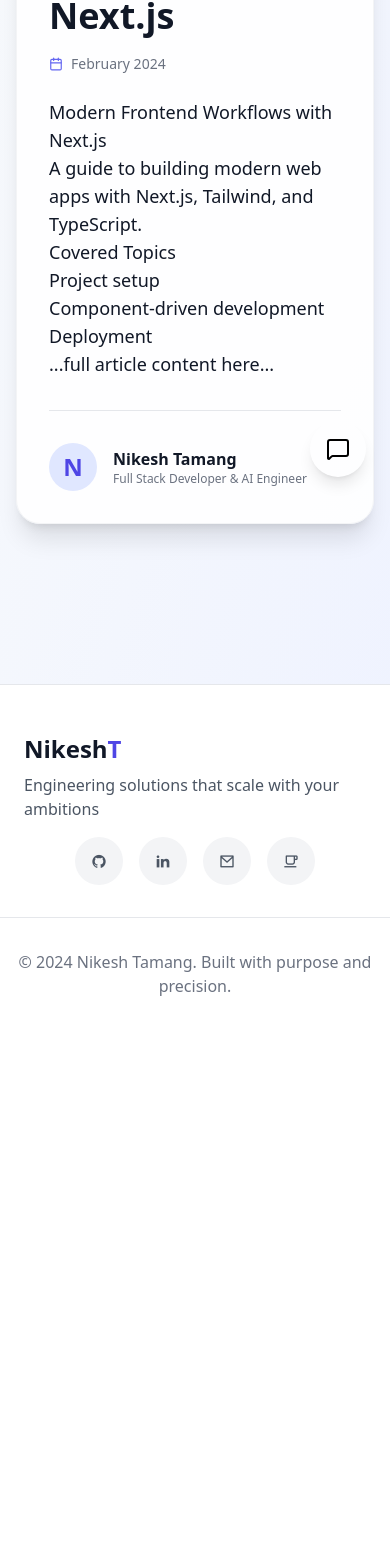
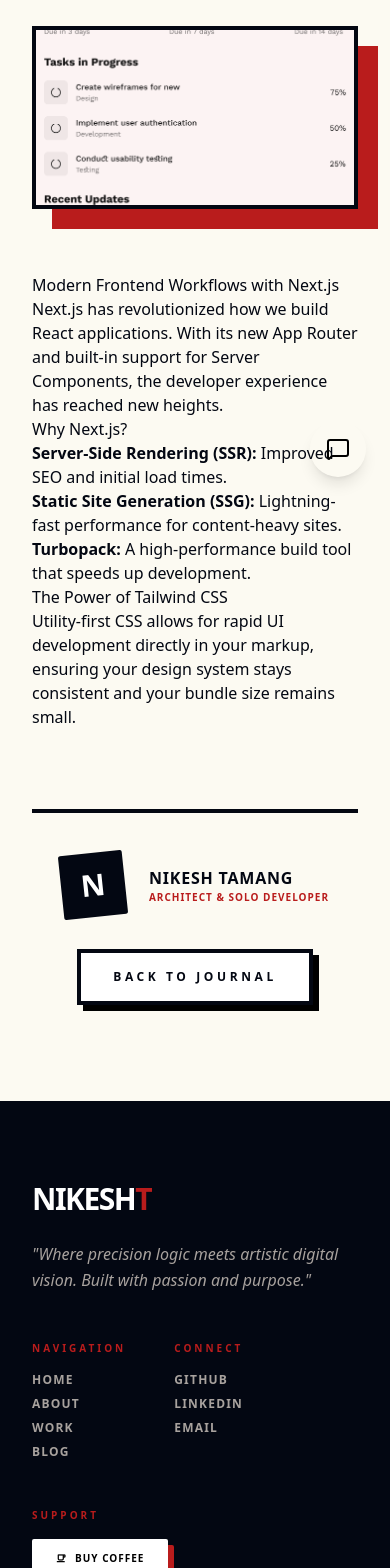
Before and after one commit to nikeshtamangghising/portfolio, a Next.js app: page /blog/modern-frontend-nextjs in a window 390 px wide. Shown: the part 343-1911 px from the top of the page. Before the commit the page ends 1389 px from the top, so only its background shows below. Built offline with nearby package versions, Linux system fonts and the light colour scheme; no server answers.

Commit message:
redesign blog list and detail pages to Japanese Ink aesthetic

```diff
--- a/app/blog/[slug]/page.tsx
+++ b/app/blog/[slug]/page.tsx
@@ -15,61 +15,118 @@
   const { slug } = await params;
   const post = blogPosts.find(p => p.slug === slug);
   if (!post) return notFound();
+
   return (
-    <div className="min-h-screen bg-gradient-to-br from-slate-50 to-indigo-50 text-gray-900">
+    <div className="min-h-screen bg-[#fcfaf2] text-gray-950">
       <Navbar />
-      <main className="pt-32 pb-20 max-w-2xl mx-auto px-4 sm:px-6">
-        <div className="mb-8">
-          <Link href="/blog" className="text-indigo-600 hover:underline inline-flex items-center mb-4">
-            ← Back to Blog
-          </Link>
-          <div className="rounded-3xl shadow-xl bg-white/90 p-8 md:p-12 mb-6 border border-gray-100">
-            <h1 className="text-4xl md:text-5xl font-extrabold text-gray-900 mb-4 leading-tight">
-              {post.title}
-            </h1>
-            <div className="flex items-center text-gray-500 text-sm mb-6">
-              <FiCalendar className="mr-2 text-indigo-500" />
-              {post.date}
+
+      <main className="pt-32 pb-24">
+        {/* Article Header */}
+        <header className="max-w-4xl mx-auto px-8 md:px-12 mb-16 text-center">
+          <div className="inline-flex items-center px-4 py-1 rounded-sm bg-red-700 text-white text-[10px] font-black tracking-[0.3em] uppercase transform -skew-x-12 mb-8">
+            {post.date}
+          </div>
+          <h1 className="text-4xl md:text-7xl font-black tracking-tighter leading-tight mb-12">
+            {post.title}
+          </h1>
+
+          <div className="relative aspect-video w-full border-4 border-gray-950 shadow-[20px_20px_0px_0px_rgba(185,28,28,1)] overflow-hidden">
+            <img
+              src={post.image}
+              alt={post.title}
+              className="w-full h-full object-cover grayscale"
+            />
+            <div className="absolute inset-0 bg-red-700/5 mix-blend-multiply"></div>
+          </div>
+        </header>
+
+        {/* Article Content */}
+        <article className="max-w-3xl mx-auto px-8 md:px-12">
+          <div className="prose prose-lg prose-stone max-w-none
+            prose-headings:font-black prose-headings:tracking-tighter prose-headings:uppercase
+            prose-h2:text-3xl prose-h2:border-l-4 prose-h2:border-red-700 prose-h2:pl-6
+            prose-p:font-medium prose-p:text-gray-700 prose-p:leading-relaxed
+            prose-strong:text-red-700 prose-strong:font-black
+            prose-code:bg-gray-950 prose-code:text-white prose-code:px-2 prose-code:py-1 prose-code:rounded-sm prose-code:before:content-none prose-code:after:content-none
+            prose-a:text-red-700 prose-a:no-underline prose-a:border-b-2 prose-a:border-red-700/20 hover:prose-a:border-red-700 transition-all">
+            <ReactMarkdown>{post.content}</ReactMarkdown>
+          </div>
+
+          <div className="mt-20 pt-10 border-t-4 border-gray-950 flex flex-col sm:flex-row items-center justify-between gap-8">
+            <div className="flex items-center gap-6 text-left">
+              <div className="w-16 h-16 rounded-sm bg-gray-950 flex items-center justify-center text-3xl font-black text-white transform -rotate-6">N</div>
+              <div>
+                <div className="font-black text-gray-950 uppercase tracking-wider">Nikesh Tamang</div>
+                <div className="text-red-700 text-[10px] font-black uppercase tracking-widest">Architect & Solo Developer</div>
+              </div>
             </div>
-            <article className="prose prose-indigo max-w-none text-lg">
-              <ReactMarkdown>{post.content}</ReactMarkdown>
-            </article>
-            <hr className="my-8 border-gray-200" />
-            <div className="flex items-center gap-4 mt-6">
-              <div className="w-12 h-12 rounded-full bg-indigo-100 flex items-center justify-center text-2xl font-bold text-indigo-600">N</div>
-              <div>
-                <div className="font-semibold text-gray-900">Nikesh Tamang</div>
-                <div className="text-gray-500 text-xs">Full Stack Developer & AI Engineer</div>
+            <Link
+              href="/blog"
+              className="px-8 py-4 bg-white border-4 border-gray-950 font-black text-xs uppercase tracking-[0.3em] shadow-[6px_6px_0px_0px_rgba(0,0,0,1)] hover:shadow-none hover:translate-x-[6px] hover:translate-y-[6px] transition-all"
+            >
+              Back to Journal
+            </Link>
+          </div>
+        </article>
+      </main>
+
+      <footer className="bg-gray-950 text-white py-20">
+        <div className="max-w-7xl mx-auto px-8 md:px-12">
+          <div className="flex flex-col md:flex-row items-start justify-between gap-12">
+            <div className="max-w-sm space-y-6">
+              <div className="text-3xl font-black tracking-tighter">
+                NIKESH<span className="text-red-700">T</span>
+              </div>
+              <p className="text-stone-400 font-medium leading-relaxed italic">
+                "Where precision logic meets artistic digital vision. Built with passion and purpose."
+              </p>
+            </div>
+
+            <div className="grid grid-cols-2 sm:grid-cols-3 gap-12">
+              <div className="space-y-4">
+                <div className="text-[10px] font-black uppercase tracking-[0.3em] text-red-700">Navigation</div>
+                <div className="flex flex-col space-y-2 text-stone-400 font-bold uppercase text-xs tracking-widest">
+                  <Link href="/" className="hover:text-white transition-colors text-left">Home</Link>
+                  <Link href="/#about" className="hover:text-white transition-colors text-left">About</Link>
+                  <Link href="/projects" className="hover:text-white transition-colors text-left">Work</Link>
+                  <Link href="/blog" className="hover:text-white transition-colors text-left">Blog</Link>
+                </div>
+              </div>
+
+              <div className="space-y-4">
+                <div className="text-[10px] font-black uppercase tracking-[0.3em] text-red-700">Connect</div>
+                <div className="flex flex-col space-y-2 text-stone-400 font-bold uppercase text-xs tracking-widest">
+                  <a href="https://github.com/nikeshtamangghising" target="_blank" rel="noopener noreferrer" className="hover:text-white transition-colors">GitHub</a>
+                  <a href="https://linkedin.com" target="_blank" rel="noopener noreferrer" className="hover:text-white transition-colors">LinkedIn</a>
+                  <a href="mailto:nikeshtamangghising@gmail.com" className="hover:text-white transition-colors">Email</a>
+                </div>
+              </div>
+
+              <div className="space-y-4 col-span-2 sm:col-span-1">
+                <div className="text-[10px] font-black uppercase tracking-[0.3em] text-red-700">Support</div>
+                <a
+                  href="https://buymeacoffee.com/nikeshtamag"
+                  target="_blank"
+                  rel="noopener noreferrer"
+                  className="inline-flex items-center gap-2 bg-white text-black px-6 py-3 rounded-sm font-black text-[10px] tracking-widest hover:bg-red-700 hover:text-white transition-all shadow-[6px_6px_0px_0px_rgba(185,28,28,1)]"
+                >
+                  <i className="ri-cup-line"></i> BUY COFFEE
+                </a>
               </div>
             </div>
           </div>
-        </div>
-      </main>
-      <footer className="bg-white border-t border-gray-200 py-12 mt-12">
-        <div className="max-w-6xl mx-auto px-6 flex flex-col md:flex-row items-center justify-between">
-          <div className="mb-4 md:mb-0">
-            <div className="text-2xl font-bold text-gray-900 mb-2 cursor-pointer">
-              <Link href="/">Nikesh<span className="text-indigo-600">T</span></Link>
+
+          <div className="mt-20 pt-10 border-t border-stone-900 flex flex-col md:flex-row justify-between items-center gap-6">
+            <div className="text-[10px] font-black uppercase tracking-[0.5em] text-stone-600">
+              &copy; MMXXIV // NIKESH TAMANG
             </div>
-            <p className="text-gray-600">Engineering solutions that scale with your ambitions</p>
+            <div className="flex gap-4">
+              <div className="w-2 h-2 bg-red-700 rounded-full animate-pulse"></div>
+              <div className="text-[10px] font-black uppercase tracking-[0.5em] text-stone-600">
+                Crafted in Kathmandu
+              </div>
+            </div>
           </div>
-          <div className="flex space-x-4">
-            <a href="https://github.com/nikeshtamangghising" target="_blank" rel="noopener noreferrer" className="w-12 h-12 bg-gray-100 rounded-full flex items-center justify-center hover:bg-indigo-100 transition-all duration-300 hover:scale-110 cursor-pointer group" aria-label="GitHub profile of Nikesh Tamang">
-              <i className="ri-github-fill text-gray-600 group-hover:text-indigo-600 transition-colors"></i>
-            </a>
-            <a href="https://linkedin.com" target="_blank" rel="noopener noreferrer" className="w-12 h-12 bg-gray-100 rounded-full flex items-center justify-center hover:bg-indigo-100 transition-all duration-300 hover:scale-110 cursor-pointer group" aria-label="LinkedIn profile of Nikesh Tamang">
-              <i className="ri-linkedin-fill text-gray-600 group-hover:text-indigo-600 transition-colors"></i>
-            </a>
-            <a href="mailto:nikeshtamangghising@gmail.com" className="w-12 h-12 bg-gray-100 rounded-full flex items-center justify-center hover:bg-indigo-100 transition-all duration-300 hover:scale-110 cursor-pointer group" aria-label="Email Nikesh Tamang">
-              <i className="ri-mail-line text-gray-600 group-hover:text-indigo-600 transition-colors"></i>
-            </a>
-            <a href="https://buymeacoffee.com/nikeshtamag" target="_blank" rel="noopener noreferrer" className="w-12 h-12 bg-gray-100 rounded-full flex items-center justify-center hover:bg-yellow-100 transition-all duration-300 hover:scale-110 cursor-pointer group" aria-label="Buy Nikesh a Coffee">
-              <i className="ri-cup-line text-gray-600 group-hover:text-yellow-600 transition-colors"></i>
-            </a>
-          </div>
-        </div>
-        <div className="border-t border-gray-200 mt-8 pt-8 text-center">
-          <p className="text-gray-500">&copy; 2024 Nikesh Tamang. Built with purpose and precision.</p>
         </div>
       </footer>
     </div>
--- a/app/blog/page.tsx
+++ b/app/blog/page.tsx
@@ -4,53 +4,133 @@
 
 export default function Blog() {
   return (
-    <div className="min-h-screen bg-gray-50 text-gray-900">
+    <div className="min-h-screen bg-[#fcfaf2] text-gray-950">
       <Navbar />
-      <main className="pt-28 pb-20 max-w-4xl mx-auto px-6">
-        <div className="text-center mb-12">
-          <div className="inline-flex items-center px-4 py-2 rounded-full bg-indigo-100 text-indigo-700 text-sm font-medium mb-4">
-            <i className="ri-article-line mr-2"></i>
-            Blog
+
+      <main className="pt-32 pb-24 max-w-7xl mx-auto px-8 md:px-12">
+        {/* Header Section */}
+        <div className="mb-20 space-y-6">
+          <div className="inline-flex items-center px-4 py-1 rounded-sm bg-red-700 text-white text-[10px] font-black tracking-[0.3em] uppercase transform -skew-x-12">
+            The Journal
           </div>
-          <h1 className="text-4xl font-bold text-gray-900 mb-4">Insights & Articles</h1>
-          <p className="text-lg text-gray-600 max-w-2xl mx-auto">Sharing knowledge, tutorials, and thoughts on web development, AI, and more.</p>
+          <h1 className="text-5xl md:text-8xl font-black tracking-tighter">
+            Insights & <br />
+            <span className="text-red-700">Digital Logic</span>
+          </h1>
+          <p className="text-lg md:text-xl text-gray-600 max-w-2xl font-medium border-l-4 border-red-700/20 pl-6">
+            Exploring the intersection of architectural precision, AI integration, and the art of clean code.
+          </p>
         </div>
-        <div className="grid md:grid-cols-2 gap-8">
-          {blogPosts.map((post, idx) => (
-            <div key={post.slug} className="bg-white rounded-2xl shadow-lg p-8 flex flex-col animate-fade-in-up" style={{ animationDelay: `${0.1 + idx * 0.1}s`, animationFillMode: 'both' }}>
-              <h2 className="text-2xl font-bold mb-2">{post.title}</h2>
-              <div className="text-sm text-gray-500 mb-4">{post.date}</div>
-              <p className="text-gray-700 mb-4">{post.excerpt}</p>
-              <Link href={`/blog/${post.slug}`} className="text-indigo-600 font-semibold hover:underline mt-auto">Read More</Link>
-            </div>
+
+        {/* Featured Post */}
+        {blogPosts.length > 0 && (
+          <div className="mb-24 group relative">
+            <Link href={`/blog/${blogPosts[0].slug}`} className="block">
+              <div className="grid lg:grid-cols-2 bg-white border-4 border-gray-950 shadow-[20px_20px_0px_0px_rgba(185,28,28,1)] overflow-hidden transition-all hover:translate-x-[4px] hover:translate-y-[4px] hover:shadow-none">
+                <div className="relative h-80 lg:h-auto overflow-hidden">
+                  <img
+                    src={blogPosts[0].image}
+                    alt={blogPosts[0].title}
+                    className="w-full h-full object-cover grayscale group-hover:grayscale-0 transition-all duration-700 scale-105 group-hover:scale-100"
+                  />
+                  <div className="absolute inset-0 bg-red-700/10 mix-blend-multiply opacity-40"></div>
+                </div>
+                <div className="p-10 md:p-16 flex flex-col justify-center space-y-6">
+                  <div className="text-[10px] font-black uppercase tracking-[0.4em] text-red-700">Featured Article // {blogPosts[0].date}</div>
+                  <h2 className="text-3xl md:text-5xl font-black leading-tight group-hover:text-red-700 transition-colors">{blogPosts[0].title}</h2>
+                  <p className="text-gray-600 text-lg font-medium leading-relaxed">{blogPosts[0].excerpt}</p>
+                  <div className="pt-4 inline-flex items-center text-sm font-black uppercase tracking-[0.2em] border-b-2 border-black group-hover:border-red-700 transition-colors w-fit">
+                    Read Full Details <i className="ri-arrow-right-line ml-3"></i>
+                  </div>
+                </div>
+              </div>
+            </Link>
+          </div>
+        )}
+
+        {/* Blog Grid */}
+        <div className="grid md:grid-cols-2 gap-12 lg:gap-16">
+          {blogPosts.slice(1).map((post, idx) => (
+            <Link key={post.slug} href={`/blog/${post.slug}`} className="group block">
+              <div className="bg-white border-4 border-gray-950 p-8 shadow-[12px_12px_0px_0px_rgba(0,0,0,1)] transition-all hover:translate-x-[4px] hover:translate-y-[4px] hover:shadow-[4px_4px_0px_0px_rgba(0,0,0,1)] flex flex-col h-full animate-fade-in-up" style={{ animationDelay: `${0.1 * idx}s`, animationFillMode: 'both' }}>
+                <div className="relative h-64 mb-8 overflow-hidden border-2 border-gray-950">
+                  <img
+                    src={post.image}
+                    alt={post.title}
+                    className="w-full h-full object-cover grayscale group-hover:grayscale-0 transition-all duration-700"
+                  />
+                  <div className="absolute inset-0 bg-red-700/5 mix-blend-multiply opacity-30"></div>
+                </div>
+                <div className="text-[10px] font-black uppercase tracking-[0.3em] text-red-700 mb-4">{post.date}</div>
+                <h3 className="text-2xl lg:text-3xl font-black mb-4 tracking-tighter leading-tight group-hover:text-red-700 transition-colors">{post.title}</h3>
+                <p className="text-gray-600 font-medium mb-8 flex-grow">{post.excerpt}</p>
+                <div className="inline-flex items-center text-xs font-black uppercase tracking-[0.2em] text-gray-950 group-hover:text-red-700 transition-colors">
+                  Continue Reading <i className="ri-arrow-right-s-line ml-2"></i>
+                </div>
+              </div>
+            </Link>
           ))}
         </div>
       </main>
-      <footer className="bg-white border-t border-gray-200 py-12 mt-12">
-        <div className="max-w-6xl mx-auto px-6 flex flex-col md:flex-row items-center justify-between">
-          <div className="mb-4 md:mb-0">
-            <div className="text-2xl font-bold text-gray-900 mb-2 cursor-pointer">
-              <Link href="/">Nikesh<span className="text-indigo-600">T</span></Link>
+
+      {/* Reused Footer from home redesign */}
+      <footer className="bg-gray-950 text-white py-20">
+        <div className="max-w-7xl mx-auto px-8 md:px-12">
+          <div className="flex flex-col md:flex-row items-start justify-between gap-12">
+            <div className="max-w-sm space-y-6">
+              <div className="text-3xl font-black tracking-tighter">
+                NIKESH<span className="text-red-700">T</span>
+              </div>
+              <p className="text-stone-400 font-medium leading-relaxed italic">
+                "Where precision logic meets artistic digital vision. Built with passion and purpose."
+              </p>
             </div>
-            <p className="text-gray-600">Engineering solutions that scale with your ambitions</p>
+
+            <div className="grid grid-cols-2 sm:grid-cols-3 gap-12">
+              <div className="space-y-4">
+                <div className="text-[10px] font-black uppercase tracking-[0.3em] text-red-700">Navigation</div>
+                <div className="flex flex-col space-y-2 text-stone-400 font-bold uppercase text-xs tracking-widest">
+                  <Link href="/" className="hover:text-white transition-colors text-left">Home</Link>
+                  <Link href="/#about" className="hover:text-white transition-colors text-left">About</Link>
+                  <Link href="/projects" className="hover:text-white transition-colors text-left">Work</Link>
+                  <Link href="/blog" className="hover:text-white transition-colors text-left">Blog</Link>
+                </div>
+              </div>
+
+              <div className="space-y-4">
+                <div className="text-[10px] font-black uppercase tracking-[0.3em] text-red-700">Connect</div>
+                <div className="flex flex-col space-y-2 text-stone-400 font-bold uppercase text-xs tracking-widest">
+                  <a href="https://github.com/nikeshtamangghising" target="_blank" rel="noopener noreferrer" className="hover:text-white transition-colors">GitHub</a>
+                  <a href="https://linkedin.com" target="_blank" rel="noopener noreferrer" className="hover:text-white transition-colors">LinkedIn</a>
+                  <a href="mailto:nikeshtamangghising@gmail.com" className="hover:text-white transition-colors">Email</a>
+                </div>
+              </div>
+
+              <div className="space-y-4 col-span-2 sm:col-span-1">
+                <div className="text-[10px] font-black uppercase tracking-[0.3em] text-red-700">Support</div>
+                <a
+                  href="https://buymeacoffee.com/nikeshtamag"
+                  target="_blank"
+                  rel="noopener noreferrer"
+                  className="inline-flex items-center gap-2 bg-white text-black px-6 py-3 rounded-sm font-black text-[10px] tracking-widest hover:bg-red-700 hover:text-white transition-all shadow-[6px_6px_0px_0px_rgba(185,28,28,1)]"
+                >
+                  <i className="ri-cup-line"></i> BUY COFFEE
+                </a>
+              </div>
+            </div>
           </div>
-          <div className="flex space-x-4">
-            <a href="https://github.com/nikeshtamangghising" target="_blank" rel="noopener noreferrer" className="w-12 h-12 bg-gray-100 rounded-full flex items-center justify-center hover:bg-indigo-100 transition-all duration-300 hover:scale-110 cursor-pointer group" aria-label="GitHub profile of Nikesh Tamang">
-              <i className="ri-github-fill text-gray-600 group-hover:text-indigo-600 transition-colors"></i>
-            </a>
-            <a href="https://linkedin.com" target="_blank" rel="noopener noreferrer" className="w-12 h-12 bg-gray-100 rounded-full flex items-center justify-center hover:bg-indigo-100 transition-all duration-300 hover:scale-110 cursor-pointer group" aria-label="LinkedIn profile of Nikesh Tamang">
-              <i className="ri-linkedin-fill text-gray-600 group-hover:text-indigo-600 transition-colors"></i>
-            </a>
-            <a href="mailto:nikeshtamangghising@gmail.com" className="w-12 h-12 bg-gray-100 rounded-full flex items-center justify-center hover:bg-indigo-100 transition-all duration-300 hover:scale-110 cursor-pointer group" aria-label="Email Nikesh Tamang">
-              <i className="ri-mail-line text-gray-600 group-hover:text-indigo-600 transition-colors"></i>
-            </a>
-            <a href="https://buymeacoffee.com/nikeshtamag" target="_blank" rel="noopener noreferrer" className="w-12 h-12 bg-gray-100 rounded-full flex items-center justify-center hover:bg-yellow-100 transition-all duration-300 hover:scale-110 cursor-pointer group" aria-label="Buy Nikesh a Coffee">
-              <i className="ri-cup-line text-gray-600 group-hover:text-yellow-600 transition-colors"></i>
-            </a>
+
+          <div className="mt-20 pt-10 border-t border-stone-900 flex flex-col md:flex-row justify-between items-center gap-6">
+            <div className="text-[10px] font-black uppercase tracking-[0.5em] text-stone-600">
+              &copy; MMXXIV // NIKESH TAMANG
+            </div>
+            <div className="flex gap-4">
+              <div className="w-2 h-2 bg-red-700 rounded-full animate-pulse"></div>
+              <div className="text-[10px] font-black uppercase tracking-[0.5em] text-stone-600">
+                Crafted in Kathmandu
+              </div>
+            </div>
           </div>
-        </div>
-        <div className="border-t border-gray-200 mt-8 pt-8 text-center">
-          <p className="text-gray-500">&copy; 2024 Nikesh Tamang. Built with purpose and precision.</p>
         </div>
       </footer>
     </div>
--- a/data/blogPosts.ts
+++ b/data/blogPosts.ts
@@ -3,21 +3,59 @@
     slug: 'scalable-django-api',
     title: 'How to Build a Scalable Django API',
     date: 'April 2024',
+    image: '/images/projects/ecommerce-platform.jpg',
     excerpt: 'A step-by-step guide to designing and deploying robust Django APIs for production, with tips on authentication, testing, and scaling.',
-    content: `# How to Build a Scalable Django API\n\nLearn how to design, build, and deploy scalable Django APIs.\n\n## Key Topics\n- Project structure\n- Authentication\n- Testing\n- Scaling with Docker and cloud\n\n...full article content here...`
+    content: `# How to Build a Scalable Django API
+
+Building a scalable API with Django requires careful planning of your architecture and choice of tools. In this guide, we'll explore the best practices for creating production-ready APIs that can handle significant traffic.
+
+## 1. Project Structure
+Organize your project by functionality rather than by file type. Use apps to encapsulate specific domains of your business logic.
+
+## 2. Robust Authentication
+Security is paramount. We recommend using **JWT (JSON Web Tokens)** for stateless authentication, especially when your API is consumed by modern frontend frameworks like React.
+
+## 3. Database Optimization
+Use indexing effectively and avoid N+1 queries by using \`select_related\` and \`prefetch_related\` in your Django QuerySets.
+
+## 4. Scaling with Docker
+Containerization ensures consistency across environments. A multi-stage Docker build can help keep your production images small and secure.`
   },
   {
     slug: 'prompt-engineering-ai',
     title: 'Prompt Engineering for Better AI Results',
     date: 'March 2024',
+    image: '/images/projects/ai-chat-assistant.jpg',
     excerpt: 'Learn how to craft effective prompts for AI models, with real-world examples and best practices for developers and product teams.',
-    content: `# Prompt Engineering for Better AI Results\n\nUnlock the power of prompt engineering for LLMs and generative AI.\n\n## What You’ll Learn\n- Prompt patterns\n- Real-world examples\n- Best practices\n\n...full article content here...`
+    content: `# Prompt Engineering for Better AI Results
+
+Prompt engineering is the art of communicating with AI models to get the most accurate and useful outputs. As Large Language Models (LLMs) become more integrated into software, this skill is becoming essential for developers.
+
+## The Chain of Thought
+Encouraging the model to "think step by step" can significantly improve results for complex reasoning tasks.
+
+## Few-Shot Prompting
+Providing a few examples of input-output pairs helps the model understand the specific format and style you expect.
+
+## Negative Constraints
+Clearly state what the model should *not* do. This is often as important as telling it what to do.`
   },
   {
     slug: 'modern-frontend-nextjs',
     title: 'Modern Frontend Workflows with Next.js',
     date: 'February 2024',
+    image: '/images/projects/task-management.jpg',
     excerpt: 'Explore the latest tools and techniques for building fast, maintainable web apps with Next.js, Tailwind CSS, and TypeScript.',
-    content: `# Modern Frontend Workflows with Next.js\n\nA guide to building modern web apps with Next.js, Tailwind, and TypeScript.\n\n## Covered Topics\n- Project setup\n- Component-driven development\n- Deployment\n\n...full article content here...`
+    content: `# Modern Frontend Workflows with Next.js
+
+Next.js has revolutionized how we build React applications. With its new App Router and built-in support for Server Components, the developer experience has reached new heights.
+
+## Why Next.js?
+- **Server-Side Rendering (SSR):** Improved SEO and initial load times.
+- **Static Site Generation (SSG):** Lightning-fast performance for content-heavy sites.
+- **Turbopack:** A high-performance build tool that speeds up development.
+
+## The Power of Tailwind CSS
+Utility-first CSS allows for rapid UI development directly in your markup, ensuring your design system stays consistent and your bundle size remains small.`
   }
 ];
```
Also changed, not shown: 59 other files (tests, documents, lock files or other folders).
